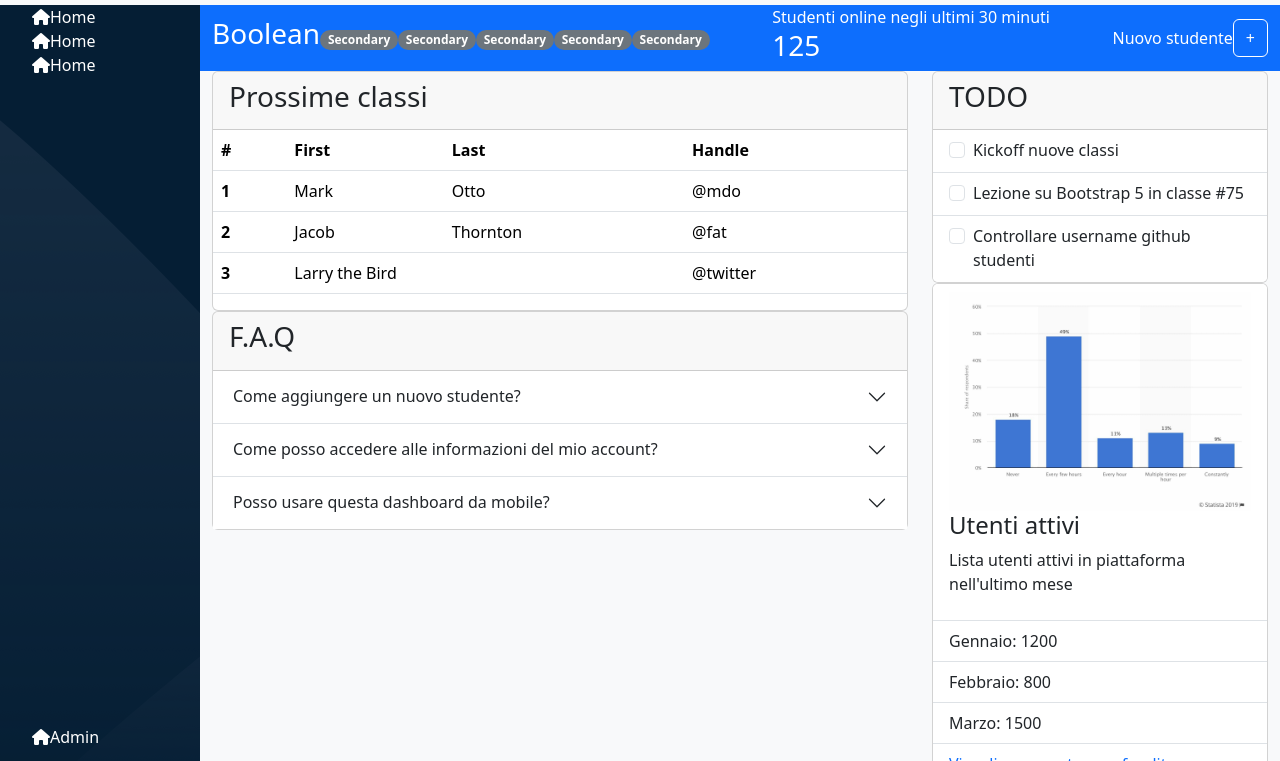
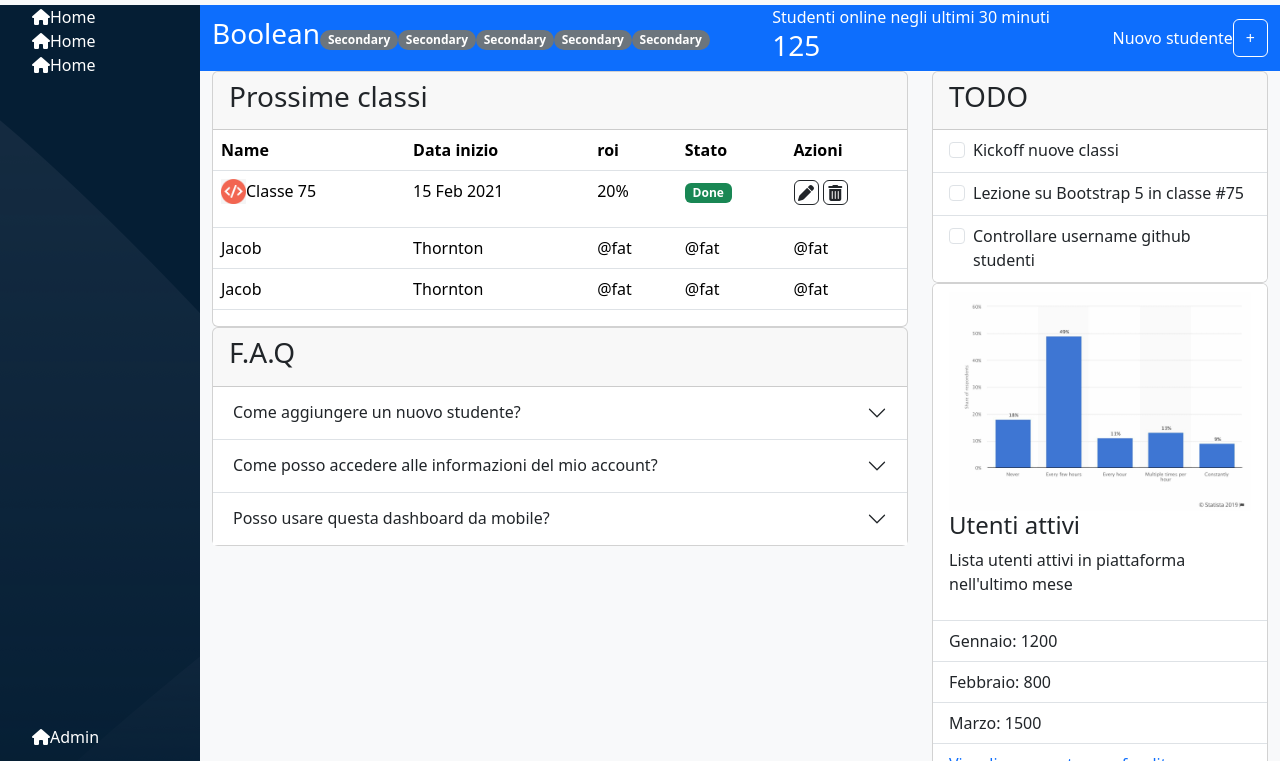
Before and after one commit to DavideSberna/html-css-bootstrap-dashboard, a plain HTML site: page index.html in a window 1280 px wide. Shown: the part 39-800 px from the top of the page. Drawn offline with nearby package versions, Linux system fonts and the light colour scheme.

Commit message:
fetch index.html table

```diff
--- a/css/style.css
+++ b/css/style.css
@@ -52,6 +52,10 @@
     width: 100%;
     height: 80px;
 }
+.img-table{
+    width: 25px;
+    height: 25px;
+}
 
 
 
--- a/index.html
+++ b/index.html
@@ -147,29 +147,42 @@
                                     <table class="table">
                                         <thead>
                                           <tr>
-                                            <th scope="col">#</th>
-                                            <th scope="col">First</th>
-                                            <th scope="col">Last</th>
-                                            <th scope="col">Handle</th>
+                                            <th scope="col">Name</th>
+                                            <th scope="col">Data inizio</th>
+                                            <th scope="col">roi</th>
+                                            <th scope="col">Stato</th>
+                                            <th scope="col">Azioni</th>
                                           </tr>
                                         </thead>
                                         <tbody>
                                           <tr>
-                                            <th scope="row">1</th>
-                                            <td>Mark</td>
-                                            <td>Otto</td>
-                                            <td>@mdo</td>
+                                            <td>
+                                                <div class="d-flex">
+                                                    <img src="./img/class-avatar.jpg" class="img-table" alt="avatar">
+                                                    <p>Classe 75</p>
+                                                </div>
+                                            </td>
+                                            <td>15 Feb 2021</td>
+                                            <td>20%</td>
+                                            <td><span class="badge text-bg-success">Done</span></td>
+                                            <td>
+                                                <button type="button" class="btn btn-outline-dark img-table p-0"><i class="fa-solid fa-pen"></i></button>
+                                                <button type="button" class="btn btn-outline-dark img-table p-0"><i class="fa-solid fa-trash-can"></i></button>
+                                            </td>
                                           </tr>
                                           <tr>
-                                            <th scope="row">2</th>
                                             <td>Jacob</td>
                                             <td>Thornton</td>
                                             <td>@fat</td>
+                                            <td>@fat</td>
+                                            <td>@fat</td>
                                           </tr>
                                           <tr>
-                                            <th scope="row">3</th>
-                                            <td colspan="2">Larry the Bird</td>
-                                            <td>@twitter</td>
+                                            <td>Jacob</td>
+                                            <td>Thornton</td>
+                                            <td>@fat</td>
+                                            <td>@fat</td>
+                                            <td>@fat</td>
                                           </tr>
                                         </tbody>
                                       </table>
```
